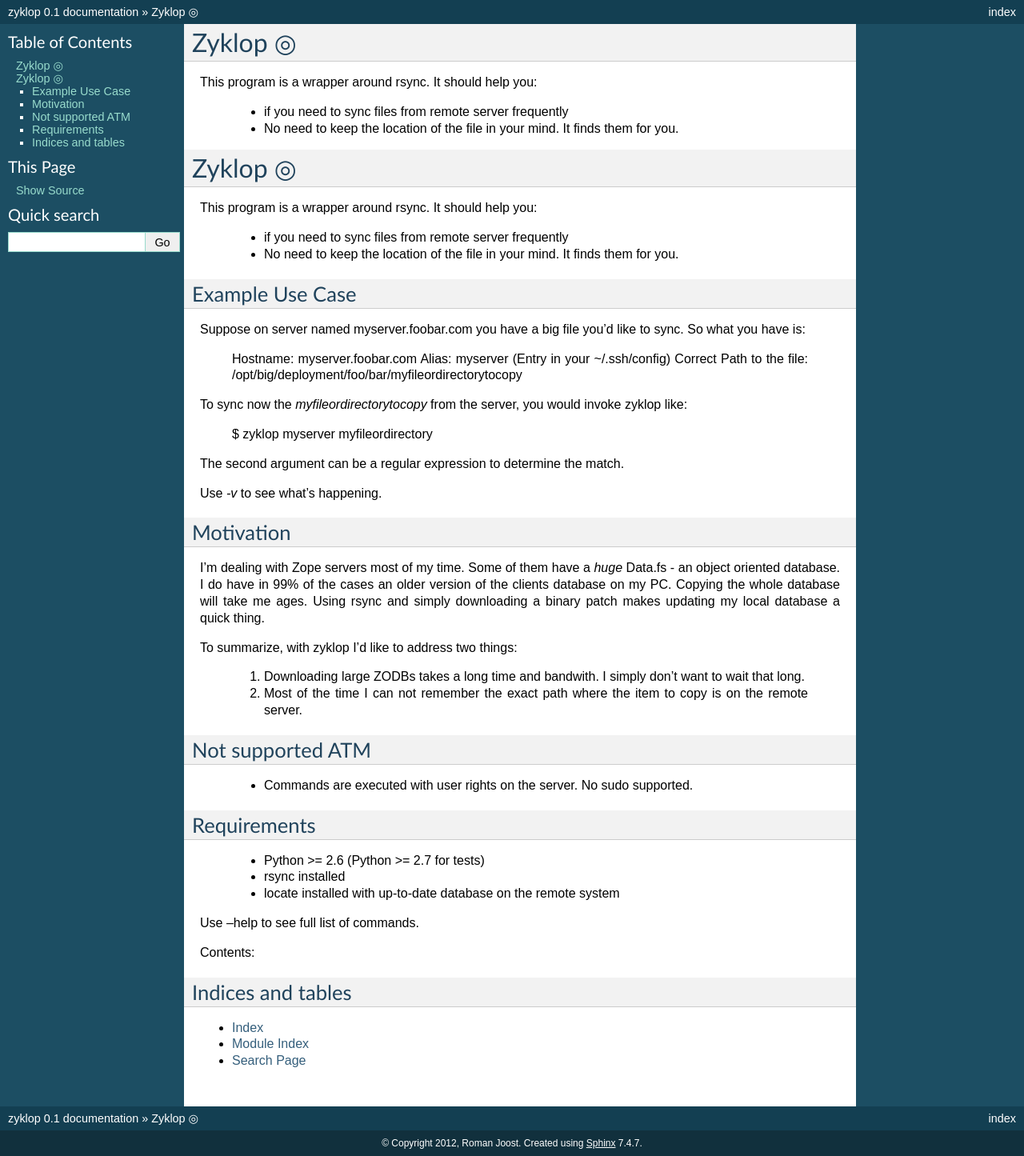
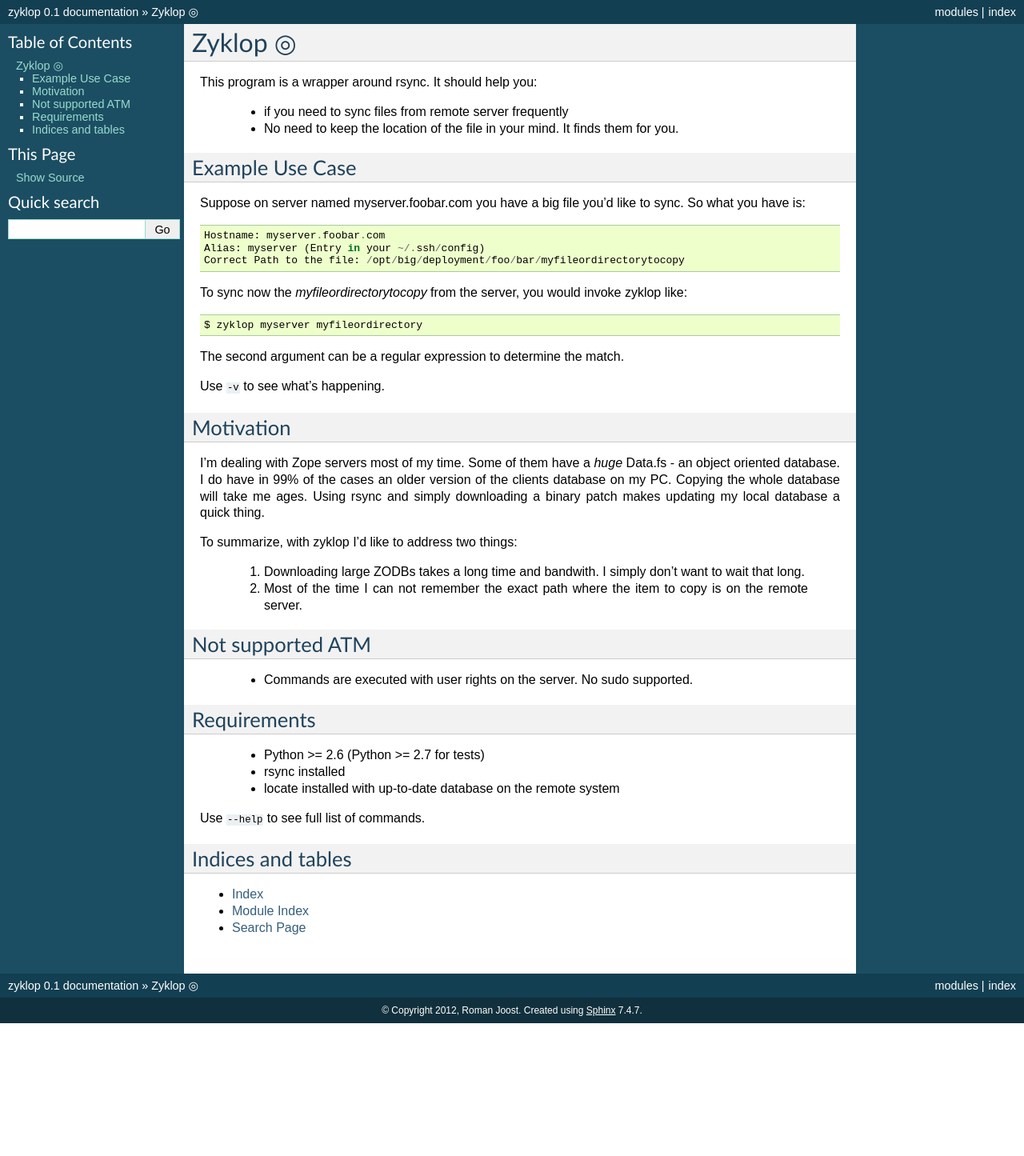
Before and after one commit to romanofski/zyklop, a Sphinx documentation site: the page built from docs/index.rst, in a window 1280 px wide. Shown: the whole page at 80% size. Built offline with Sphinx 7.4.7, drawn with Linux system fonts in a browser that asks for light colours; after the commit the page ends 1279 px from its top, so only the background shows below that.

Commit message:
Improvided documentation

```diff
--- a/README.rst
+++ b/README.rst
@@ -12,20 +12,20 @@
 ================
 
 Suppose on server named myserver.foobar.com you have a big file you'd
-like to sync. So what you have is:
+like to sync. So what you have is::
 
     Hostname: myserver.foobar.com
     Alias: myserver (Entry in your ~/.ssh/config)
     Correct Path to the file: /opt/big/deployment/foo/bar/myfileordirectorytocopy
 
 To sync now the `myfileordirectorytocopy` from the server, you would
-invoke zyklop like:
+invoke zyklop like::
 
     $ zyklop myserver myfileordirectory
 
 The second argument can be a regular expression to determine the match.
 
-Use *-v* to see what's happening.
+Use ``-v`` to see what's happening.
 
 Motivation
 ==========
@@ -59,4 +59,4 @@
     * locate installed with up-to-date database on the remote system
 
 
-Use --help to see full list of commands.
+Use ``--help`` to see full list of commands.
--- a/docs/index.rst
+++ b/docs/index.rst
@@ -3,23 +3,16 @@
    You can adapt this file completely to your liking, but it should at least
    contain the root `toctree` directive.
 
-==========
- Zyklop ◎
-==========
 
-This program is a wrapper around rsync. It should help you:
+..  module:: zyklop
+    :synopsis: Find to sync large files
 
-    * if you need to sync files from remote server frequently
-    * No need to keep the location of the file in your mind. It finds
-      them for you.
-
-
-.. include:: ../README.rst
-
-Contents:
+..  moduleauthor:: Róman Joost <roman@bromeco.de>
 
 .. toctree::
    :maxdepth: 2
+
+.. include:: ../README.rst
 
 Indices and tables
 ==================
```
